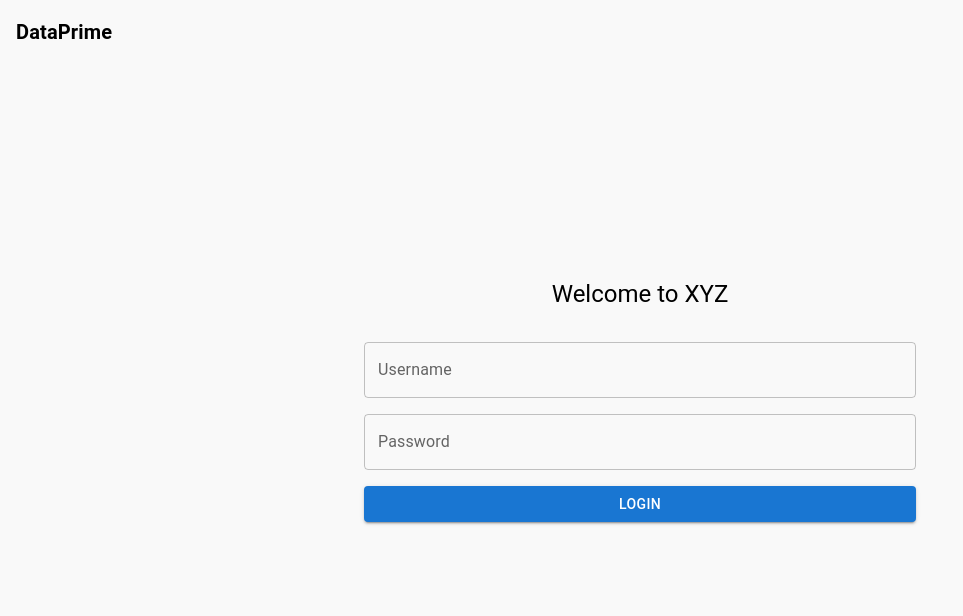
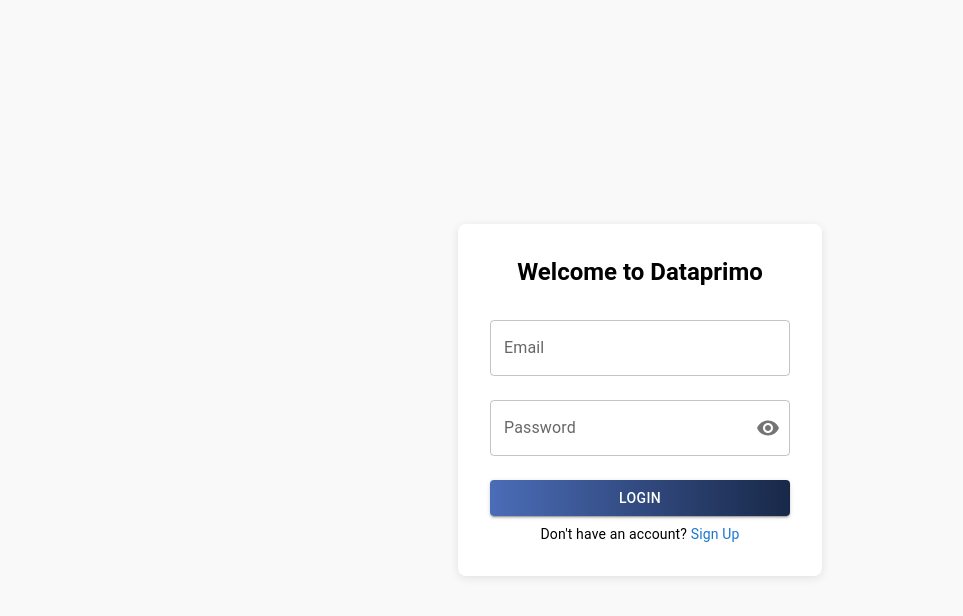
Before and after one commit to Serenity-Clicksense/data-primo, a React (Create React App) app in the folder data-primo/: page /login in a window 1280 px wide. Shown: the top 616 px of the page, without its empty margins (0-963 px from the left). Built offline with nearby package versions, Linux system fonts and the light colour scheme.

Commit message:
change login

```diff
--- a/data-primo/package.json
+++ b/data-primo/package.json
@@ -12,6 +12,7 @@
     "cra-template": "1.2.0",
     "react": "^19.0.0",
     "react-dom": "^19.0.0",
+    "react-router": "^7.0.2",
     "react-router-dom": "^7.0.2",
     "react-scripts": "5.0.1",
     "styled-components": "^6.1.13",
--- a/data-primo/src/App.js
+++ b/data-primo/src/App.js
@@ -1,19 +1,15 @@
 import React from "react";
 import { BrowserRouter as Router, Route, Routes } from "react-router-dom";
-import LoginPage from "./pages/login";
-import IndexPage from "./pages/Indexpage";
-
+import LoginPage from "./pages/LoginPage";
+import SignupPage from "./pages/SignupPage";
 
 function App() {
   return (
     <Router>
       <Routes>
-
-
-        <Route path="/" element={<IndexPage />} />
-        <Route path="/login" element={<LoginPage />} />
-        {/* <Route path="/signup" element={<SignupPage />} /> */}
-
+          <Route path="/" element={<LoginPage />} />
+          <Route path="/login" element={<LoginPage />} />
+          <Route path="/signup" element={<SignupPage />} />
       </Routes>
     </Router>
   );
--- a/data-primo/src/pages/Indexpage.js
+++ /dev/null
@@ -1,55 +0,0 @@
-import React from "react";
-import { Button, Typography, Box, Container } from "@mui/material";
-import { useNavigate } from "react-router-dom";
-
-const IndexPage = () => {
-  const navigate = useNavigate();
-
-  return (
-    <Container
-      maxWidth="sm"
-      sx={{
-        height: "100vh",
-        display: "flex",
-        flexDirection: "column",
-        alignItems: "center",
-        justifyContent: "center",
-        backgroundColor: "#f9f9f9",
-        textAlign: "center",
-      }}
-    >
-      <Typography variant="h3" fontWeight="bold" mb={4}>
-        Welcome to XYZ
-      </Typography>
-      <Typography variant="h6" mb={6}>
-        Please choose an option to continue.
-      </Typography>
-      <Box
-        sx={{
-          display: "flex",
-          gap: 2,
-          flexDirection: { xs: "column", sm: "row" },
-        }}
-      >
-        <Button
-          variant="contained"
-          color="primary"
-          size="large"
-          onClick={() => navigate("/login")}
-        >
-          Login
-        </Button>
-        <Button
-          variant="outlined"
-          color="primary"
-          size="large"
-          onClick={() => navigate("/signup")}
-        >
-          Signup
-        </Button>
-      </Box>
-    </Container>
-  );
-};
-
-export default IndexPage;
--- /dev/null
+++ b/data-primo/src/pages/LoginPage.js
@@ -0,0 +1,84 @@
+import React from "react";
+import { Box, Button, TextField, Typography, Link, InputAdornment, IconButton } from "@mui/material";
+import Visibility from "@mui/icons-material/Visibility";
+import VisibilityOff from "@mui/icons-material/VisibilityOff";
+import { useState } from "react";
+
+function LoginPage(){
+  const [showPassword, setShowPassword] = useState(false);
+
+  const togglePasswordVisibility = () => {
+    setShowPassword((prev) => !prev);
+  };
+
+  return (
+    <Box
+      display="flex"
+      flexDirection="column"
+      justifyContent="center"
+      alignItems="center"
+      minHeight="100vh"
+      bgcolor="#f9f9f9"
+    >
+      <Box
+        width={300}
+        p={4}
+        bgcolor="white"
+        borderRadius={2}
+        boxShadow="0 2px 10px rgba(0,0,0,0.1)"
+      >
+        <Typography variant="h5" textAlign="center"  fontWeight="bold" mb={2}>
+          Welcome to Dataprimo
+        </Typography>
+        <Box
+          display="flex"
+          justifyContent="center"
+          alignItems="center"
+        >
+
+        </Box>
+        <TextField
+          label="Email"
+          variant="outlined"
+          fullWidth
+          margin="normal"
+        />
+        <TextField
+          label="Password"
+          variant="outlined"
+          type={showPassword ? "text" : "password"}
+          fullWidth
+          margin="normal"
+          InputProps={{
+            endAdornment: (
+              <InputAdornment position="end">
+                <IconButton onClick={togglePasswordVisibility} edge="end">
+                  {showPassword ? <VisibilityOff /> : <Visibility />}
+                </IconButton>
+              </InputAdornment>
+            ),
+          }}
+        />
+        <Button
+          fullWidth
+          variant="contained"
+          sx={{
+            background: "linear-gradient(90deg, #4b6cb7, #182848)",
+            color: "white",
+            mt: 2,
+            mb: 1,
+          }}
+        >
+          LOGIN
+        </Button>
+        <Typography variant="body2" textAlign="center">
+          Don't have an account?{" "}
+          <Link href="/signup" underline="none">
+            Sign Up
+          </Link>
+        </Typography>
+      </Box>
+    </Box>
+  );
+}
+export default LoginPage;
--- /dev/null
+++ b/data-primo/src/pages/SignupPage.js
@@ -0,0 +1,8 @@
+import React from 'react'
+
+function SignupPage(){
+  return (
+    <div>signup</div>
+  );
+}
+export default SignupPage;
--- a/data-primo/src/pages/login.js
+++ /dev/null
@@ -1,91 +0,0 @@
-import React, { useState } from "react";
-import { TextField, Button, Typography, Box, Container } from "@mui/material";
-
-const LoginPage = () => {
-  const [username, setUsername] = useState("");
-  const [password, setPassword] = useState("");
-
-  const handleLogin = () => {
-    // Add login logic here
-    console.log("Username:", username);
-    console.log("Password:", password);
-  };
-
-  return (
-    <Box
-      sx={{
-        position: "relative",
-        height: "100vh",
-        backgroundColor: "#f9f9f9",
-        display: "flex",
-        justifyContent: "center",
-        alignItems: "center",
-      }}
-    >
-      {/* Top-left logo */}
-      <Typography
-        variant="h6"
-        fontWeight="bold"
-        sx={{
-          position: "absolute",
-          top: 16,
-          left: 16,
-        }}
-      >
-        DataPrime
-      </Typography>
-
-      {/* Login form */}
-      <Container
-        maxWidth="sm"
-        sx={{
-          display: "flex",
-          flexDirection: "column",
-          alignItems: "center",
-          justifyContent: "center",
-        }}
-      >
-        <Typography variant="h5" mb={4}>
-          Welcome to XYZ
-        </Typography>
-        <Box
-          component="form"
-          sx={{
-            display: "flex",
-            flexDirection: "column",
-            gap: 2,
-            width: "100%",
-          }}
-          noValidate
-          autoComplete="off"
-        >
-          <TextField
-            label="Username"
-            variant="outlined"
-            fullWidth
-            value={username}
-            onChange={(e) => setUsername(e.target.value)}
-          />
-          <TextField
-            label="Password"
-            variant="outlined"
-            type="password"
-            fullWidth
-            value={password}
-            onChange={(e) => setPassword(e.target.value)}
-          />
-          <Button
-            variant="contained"
-            color="primary"
-            fullWidth
-            onClick={handleLogin}
-          >
-            Login
-          </Button>
-        </Box>
-      </Container>
-    </Box>
-  );
-};
-
-export default LoginPage;
```
Also changed, not shown: 1 other file (tests, documents, lock files or other folders).
